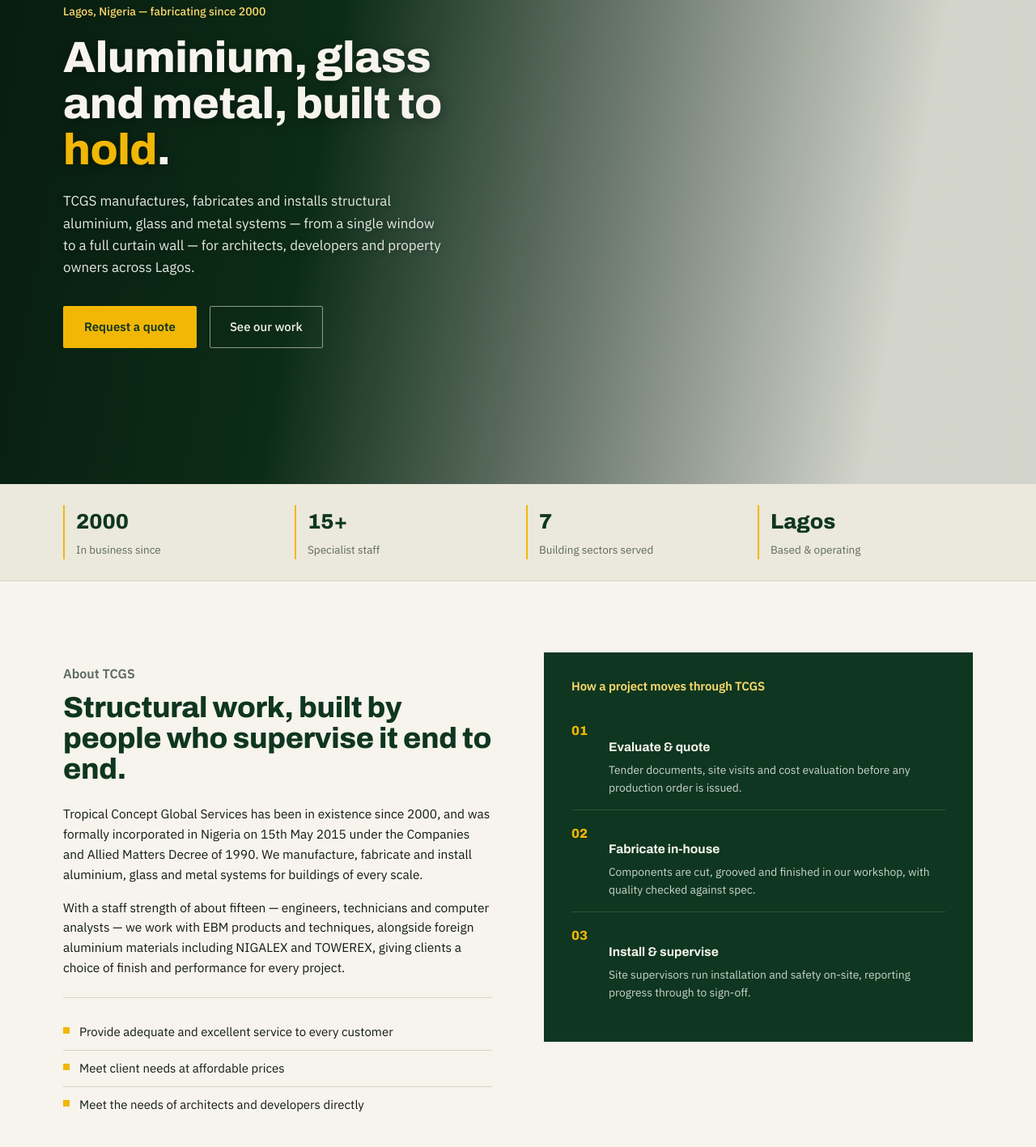
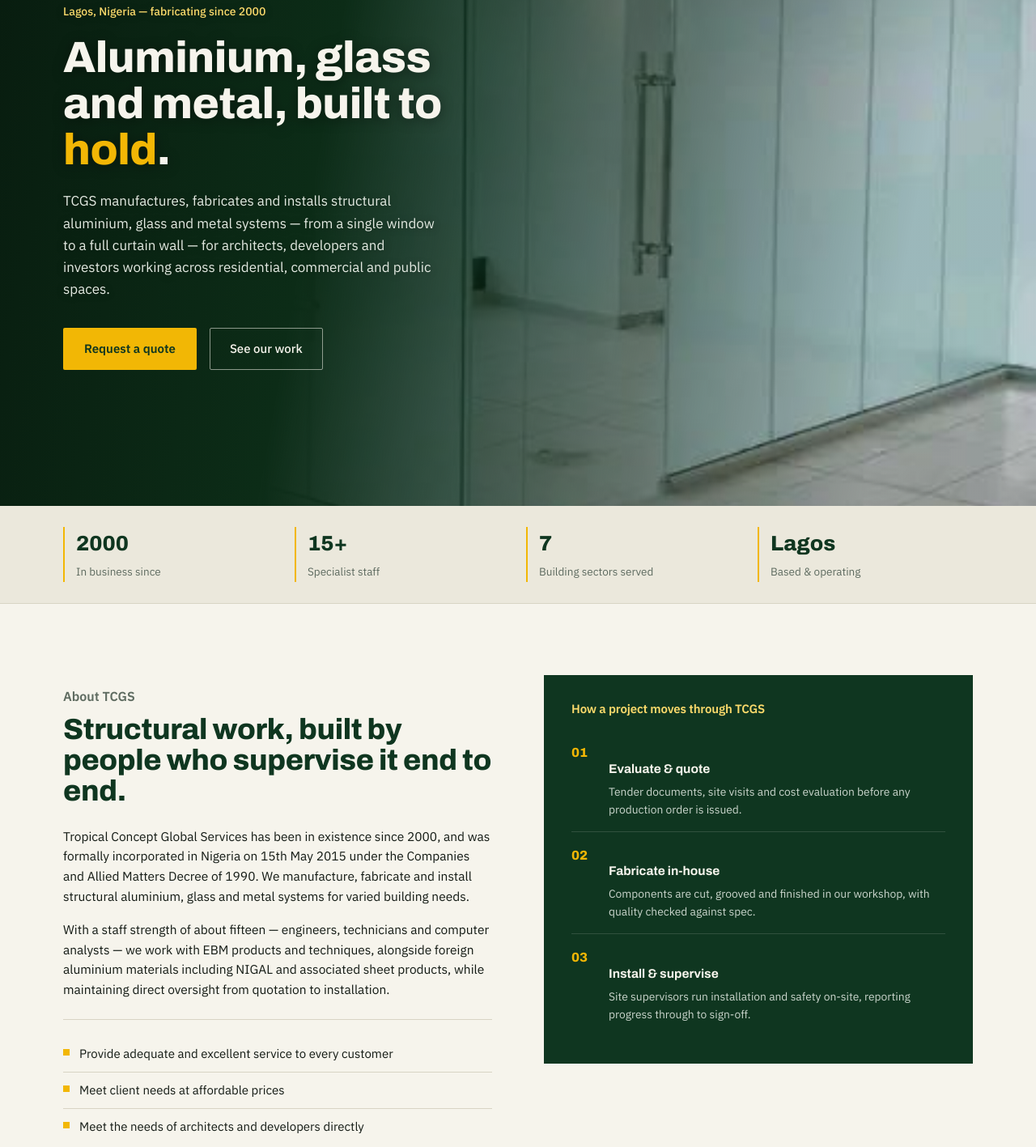
Before and after one commit to praiseoriaku/tcgs-company-website, a plain HTML site: page index.html in a window 1280 px wide. Shown: the part 234-1651 px from the top of the page at 81% size. Drawn offline with Linux system fonts and the light colour scheme.

Commit message:
Fix broken image paths in homepage and standardize asset references

```diff
--- a/index.html
+++ b/index.html
@@ -151,9 +151,9 @@
     min-height:640px;
     display:flex;
     align-items:center;
-     background-image:
+    background-image:
       linear-gradient(100deg, #081c0f 0%, #0c2c17 32%, rgba(9,32,18,0.55) 60%, rgba(9,32,18,0.15) 85%),
-      url('/tcgs\ assests/heropic.JPG');
+      url('assets/heropic.JPG');
     background-size:cover;
     background-position:center;
   }
@@ -576,7 +576,7 @@
 <header>
   <div class="wrap nav-row" id="navRow">
     <a href="#top" class="brand">
-      <img src="/tcgs assests/tcgs-logo.webp" alt="" class="brand-mark" aria-hidden="true">
+      <img src="tcgs%20assests/tcgs-logo.webp" alt="TCGS logo" class="brand-mark" aria-hidden="true">
       <span class="brand-name">Tropical Concept<span>Global Services</span></span>
     </a>
     <nav class="main-links" aria-label="Primary">
@@ -596,7 +596,7 @@
       <div class="hero-content">
         <p class="hero-eyebrow">Lagos, Nigeria — fabricating since 2000</p>
         <h1>Aluminium, glass and metal, built to <em>hold</em>.</h1>
-        <p class="hero-sub">TCGS manufactures, fabricates and installs structural aluminium, glass and metal systems — from a single window to a full curtain wall — for architects, developers and property owners across Lagos.</p>
+        <p class="hero-sub">TCGS manufactures, fabricates and installs structural aluminium, glass and metal systems — from a single window to a full curtain wall — for architects, developers and investors working across residential, commercial and public spaces.</p>
         <div class="hero-actions">
           <a href="#contact" class="btn-primary">Request a quote</a>
           <a href="#projects" class="btn-ghost">See our work</a>
@@ -622,8 +622,8 @@
           <h2>Structural work, built by people who supervise it end to end.</h2>
         </div>
         <div class="about-copy" style="margin-top:24px;">
-          <p>Tropical Concept Global Services has been in existence since 2000, and was formally incorporated in Nigeria on 15th May 2015 under the Companies and Allied Matters Decree of 1990. We manufacture, fabricate and install aluminium, glass and metal systems for buildings of every scale.</p>
-          <p>With a staff strength of about fifteen — engineers, technicians and computer analysts — we work with EBM products and techniques, alongside foreign aluminium materials including NIGALEX and TOWEREX, giving clients a choice of finish and performance for every project.</p>
+          <p>Tropical Concept Global Services has been in existence since 2000, and was formally incorporated in Nigeria on 15th May 2015 under the Companies and Allied Matters Decree of 1990. We manufacture, fabricate and install structural aluminium, glass and metal systems for varied building needs.</p>
+          <p>With a staff strength of about fifteen — engineers, technicians and computer analysts — we work with EBM products and techniques, alongside foreign aluminium materials including NIGAL and associated sheet products, while maintaining direct oversight from quotation to installation.</p>
         </div>
         <ul class="goals">
           <li>Provide adequate and excellent service to every customer</li>
```
